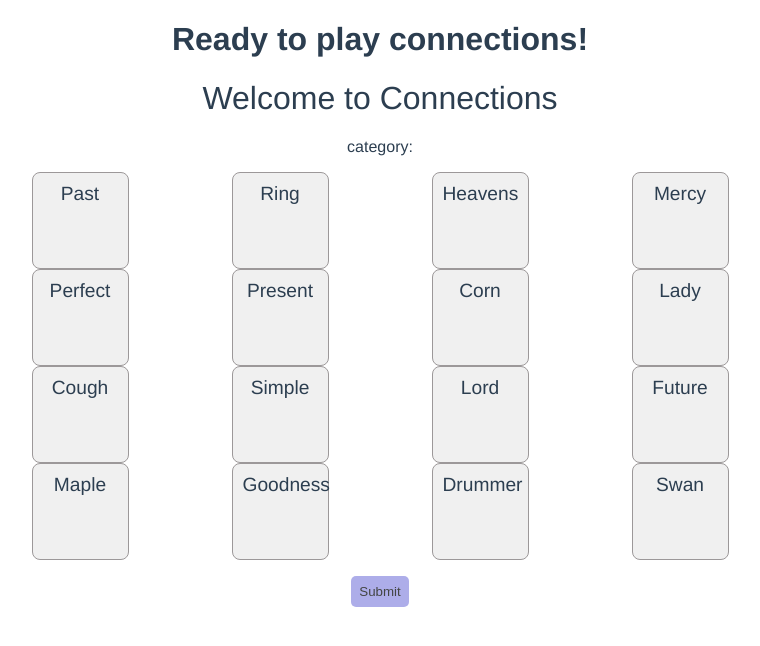
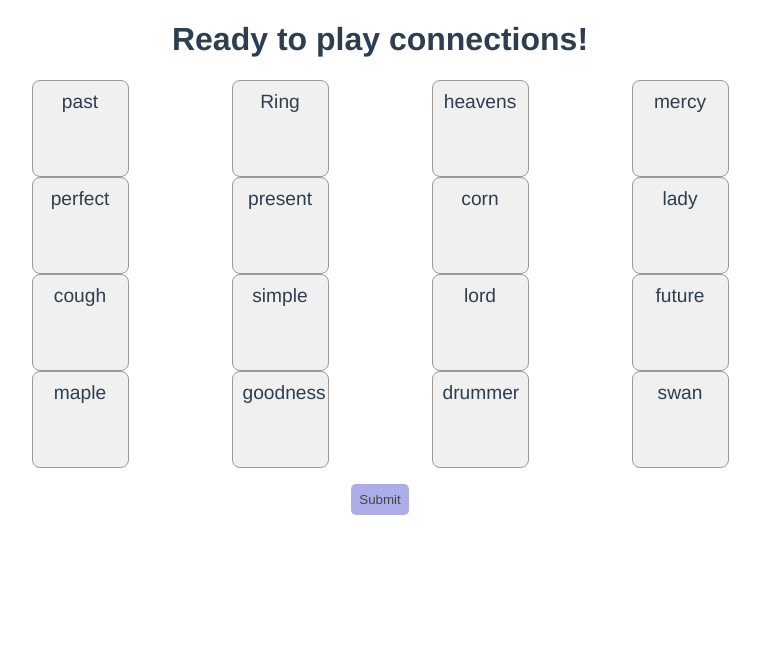
Before and after one commit to margOnline/connections, a Vue app: page / in a window 1280 px wide. Shown: the top 646 px of the page, without its empty margins (260-1020 px from the left). Built offline with nearby package versions, Linux system fonts and the light colour scheme.

Commit message:
Use state to determine words and categories to display

```diff
--- a/src/components/Board.vue
+++ b/src/components/Board.vue
@@ -1,7 +1,12 @@
 <template>
   <div class="hello">
-    <h1>{{ msg }}</h1>
-    <WordList :words="this.shuffledWords" />
+    <SolvedCategory
+      v-for="category in solvedCategories()"
+      :key="category.id"
+      :category="category"
+    >
+    </SolvedCategory>
+    <WordList :words="this.unsolvedWords" />
     <SubmitButton @submit="handleSubmission" />
   </div>
 </template>
@@ -9,18 +14,15 @@
 <script>
 import WordList from "@/components/WordList";
 import SubmitButton from "@/components/SubmitButton";
-import sourceData from "@/data.json";
+import SolvedCategory from "@/components/SolvedCategory";
 import _ from "lodash";
 
 export default {
   name: "Board",
-  components: { WordList, SubmitButton },
-  data() {
-    return {
-      msg: "Welcome to Connections",
-      words: sourceData.words,
-      categories: sourceData.categories,
-    };
+  components: { WordList, SubmitButton, SolvedCategory },
+  props: {
+    words: { type: Array, required: true },
+    categories: { type: Array, required: true },
   },
   methods: {
     handleSubmission() {
@@ -29,8 +31,9 @@ export default {
         alert("4 words only can be submitted");
       } else {
         if (this.isGuessCorrect(selectedWords)) {
+          const correctCategoryId = selectedWords[0].categoryId;
           this.$store.dispatch("handleCorrectGuess", {
-            correctWords: selectedWords,
+            categoryId: correctCategoryId,
           });
           this.updateKey();
         } else {
@@ -46,10 +49,18 @@ export default {
     updateKey() {
       return Math.random();
     },
+    solvedCategories() {
+      const categories = this.$store.state.categories;
+      return categories.filter((c) => c.solved);
+    },
+    categoryWords(categoryId) {
+      return this.words.filter((w) => w.categoryId === categoryId);
+    },
   },
   computed: {
-    shuffledWords() {
-      return _.shuffle(this.words);
+    unsolvedWords() {
+      const words = this.$store.state.words.filter((word) => !word.correct);
+      return _.shuffle(words);
     },
   },
 };
--- /dev/null
+++ b/src/components/SolvedCategory.vue
@@ -0,0 +1,49 @@
+<template>
+  <div class="container">
+    <div class="banner" :class="category.level">
+      {{ category.level }}
+      <p>{{ categoryWords }}</p>
+    </div>
+  </div>
+</template>
+
+<script>
+export default {
+  name: "SolvedCategory",
+  props: {
+    category: { type: Object, required: true },
+  },
+  computed: {
+    categoryWords() {
+      const words = this.$store.state.words.
+        filter((w) => w.categoryId === this.category.id).
+        map((w) => w.text);
+      return words.toString();
+    },
+  },
+};
+</script>
+
+<style scoped>
+.container {
+  display: grid;
+  grid-template-columns: 1fr;
+  margin: 20px auto;
+}
+.banner {
+  padding: 10px;
+  border-radius: 7px;
+}
+.easy {
+  background-color: rgb(242, 246, 158);
+}
+.moderate {
+  background-color: rgb(88, 230, 121);
+}
+.challenging {
+  background-color: rgb(183, 135, 245);
+}
+.hard {
+  background-color: rgb(150, 150, 244);
+}
+</style>
--- a/src/components/WordList.vue
+++ b/src/components/WordList.vue
@@ -1,7 +1,5 @@
 <template>
   <div>
-    <div>category: {{ category }}</div>
-    <div v-if="categoryId" class="categoryBanner">{{ category }}</div>
     <ul>
       <li v-for="word in words" :key="word.text" class="wordSquare">
         <WordSquare :word="word" />
@@ -18,20 +16,7 @@ export default {
     words: { type: Array, required: true },
     categoryId: { type: Number, default: null },
   },
-  data() {
-    return {
-      category: null,
-    };
-  },
   components: { WordSquare },
-  methods: {
-    async fetchCategory({ id }) {
-      await this.$store.dispatch("fetchCategory", { id });
-    },
-  },
-  async created() {
-    this.category = await this.fetchCategory({ id: this.categoryId });
-  },
 };
 </script>
 
--- a/src/data.json
+++ b/src/data.json
@@ -1,134 +1,126 @@
 {
   "words": [
     {
-      "text": "Goodness",
-      "category": 1,
+      "text": "goodness",
+      "categoryId": 1,
       "selected": false,
-      "solved": false,
       "correct": false
     },
     {
-      "text": "Mercy",
-      "category": 1,
+      "text": "mercy",
+      "categoryId": 1,
       "selected": false,
-      "solved": false,
       "correct": false
     },
     {
-      "text": "Lord",
-      "category": 1,
+      "text": "lord",
+      "categoryId": 1,
       "selected": false,
-      "solved": false,
       "correct": false
     },
     {
-      "text": "Heavens",
-      "category": 1,
+      "text": "heavens",
+      "categoryId": 1,
       "selected": false,
-      "solved": false,
       "correct": false
     },
     {
-      "text": "Future",
-      "category": 2,
+      "text": "future",
+      "categoryId": 2,
       "selected": false,
-      "solved": false,
       "correct": false
     },
     {
-      "text": "Perfect",
-      "category": 2,
+      "text": "perfect",
+      "categoryId": 2,
       "selected": false,
-      "solved": false,
       "correct": false
     },
     {
-      "text": "Present",
-      "category": 2,
+      "text": "present",
+      "categoryId": 2,
       "selected": false,
-      "solved": false,
       "correct": false
     },
     {
-      "text": "Past",
-      "category": 2,
+      "text": "past",
+      "categoryId": 2,
       "selected": false,
-      "solved": false,
       "correct": false
     },
     {
-      "text": "Cough",
-      "category": 3,
+      "text": "cough",
+      "categoryId": 3,
       "selected": false,
-      "solved": false,
       "correct": false
     },
     {
-      "text": "Simple",
-      "category": 3,
+      "text": "simple",
+      "categoryId": 3,
       "selected": false,
-      "solved": false,
       "correct": false
     },
     {
-      "text": "Maple",
-      "category": 3,
+      "text": "maple",
+      "categoryId": 3,
       "selected": false,
-      "solved": false,
       "correct": false
     },
     {
-      "text": "Corn",
-      "category": 3,
+      "text": "corn",
+      "categoryId": 3,
       "selected": false,
-      "solved": false,
       "correct": false
     },
     {
-      "text": "Lady",
-      "category": 4,
+      "text": "lady",
+      "categoryId": 4,
       "selected": false,
-      "solved": false,
       "correct": false
     },
     {
-      "text": "Drummer",
-      "category": 4,
+      "text": "drummer",
+      "categoryId": 4,
       "selected": false,
-      "solved": false,
       "correct": false
     },
     {
       "text": "Ring",
-      "category": 4,
+      "categoryId": 4,
       "selected": false,
-      "solved": false,
       "correct": false
     },
     {
-      "text": "Swan",
-      "category": 4,
+      "text": "swan",
+      "categoryId": 4,
       "selected": false,
-      "solved": false,
       "correct": false
     }
   ],
   "categories": [
     {
-      "level": 1,
-      "name": "Gracious Me!"
+      "id": 1,
+      "level": "Easy",
+      "name": "Gracious Me!",
+      "solved": false
     },
     {
-      "level": 2,
-      "name": "Grammar tense"
+      "id": 2,
+      "level": "Moderate",
+      "name": "Grammar tense",
+      "solved": false
     },
     {
-      "level": 3,
-      "name": "__Syrup"
+      "id": 3,
+      "level": "Challenging",
+      "name": "__Syrup",
+      "solved": false
     },
     {
-      "level": 4,
-      "name": "12 Days of Christmas"
+      "id": 4,
+      "level": "Hard",
+      "name": "12 Days of Christmas",
+      "solved": false
     }
   ]
 }
--- a/src/pages/Home.vue
+++ b/src/pages/Home.vue
@@ -1,7 +1,7 @@
 <template>
   <div class="container">
     <h1>Ready to play connections!</h1>
-    <Board />
+    <Board :categories="categories" :words="words" />
   </div>
 </template>
 
@@ -11,6 +11,14 @@ import Board from "@/components/Board.vue";
 export default {
   components: {
     Board,
+  },
+  computed: {
+    words() {
+      return this.$store.state.words;
+    },
+    categories() {
+      return this.$store.state.categories;
+    },
   },
 };
 </script>
--- a/src/store/index.js
+++ b/src/store/index.js
@@ -8,16 +8,23 @@ export default createStore({
     numOfGuessesRemaining: 4,
   },
   actions: {
-    initializeGame() {
-      this.commit("setCategories", { categories: sourceData.categories });
-      this.commit("setWords", { words: sourceData.words });
+    initializeGame({ commit }) {
+      commit("setCategories", { categories: sourceData.categories });
+      commit("setWords", { words: sourceData.words });
     },
     updateWordState({ commit, state }, { text }) {
       const targetWord = state.words.find((w) => w.text === text);
-      commit("setSelected", { word: targetWord });
+      commit("toggleWordSelected", { word: targetWord });
     },
-    async handleCorrectGuess({ commit }, { categoryId }) {
-      const category = await this.fetchCategory({ id: categoryId });
+    async handleCorrectGuess({ commit, state }, { categoryId }) {
+      const category = state.categories.find((c) => c.id === categoryId);
+      const solvedWords = state.words.filter(
+        (word) => word.categoryId === categoryId
+      );
+      solvedWords.forEach((word) => {
+        commit("setWordSolved", { word });
+        commit("toggleWordSelected", { word });
+      });
       commit("setCorrectCategory", { category });
     },
     async fetchCategory({ state }, { id }) {
@@ -31,8 +38,11 @@ export default createStore({
     setWords(state, { words }) {
       state.words = words;
     },
-    setSelected(state, { word }) {
+    toggleWordSelected(state, { word }) {
       word.selected = !word.selected;
+    },
+    setWordSolved(state, { word }) {
+      word.correct = true;
     },
     setCorrectCategory(state, { category }) {
       category.solved = true;
@@ -43,11 +53,5 @@ export default createStore({
     numOfGuesses: (state) => {
       return state.numOfGuessesRemaining;
     },
-    categories({ state }) {
-      return state.categories;
-    },
-    words({ state }) {
-      return state.words;
-    },
   },
 });
```
